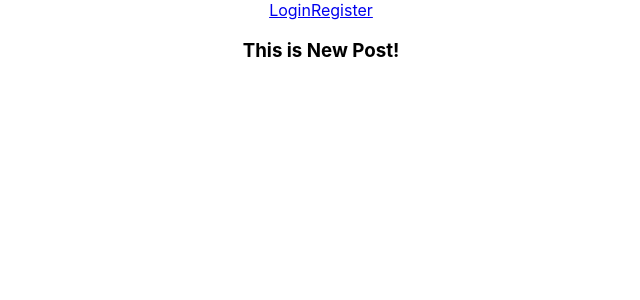
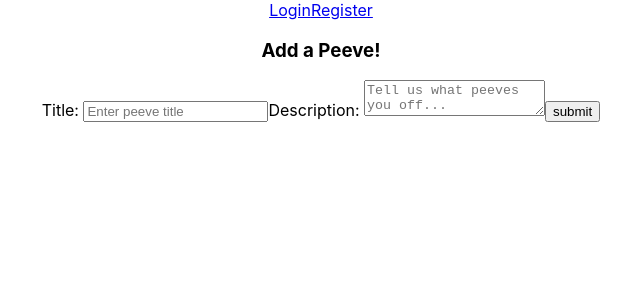
Before and after one commit to Lirucy/Peeved, a React (Create React App) app in the folder client/: page /new-post in a window 1280 px wide. Shown: the top 300 px of the page, without its empty margins (319-959 px from the left). Built offline with nearby package versions, Linux system fonts and the light colour scheme.

Commit message:
edit new post route, to create post only when logged in

```diff
--- a/client/src/App.js
+++ b/client/src/App.js
@@ -4,7 +4,7 @@ import Nav from "./components/Nav";
 import Home from "./screens/Home";
 import Register from "./screens/Register";
 import Login from "./screens/Login";
-// import NewPost from "./screens/NewPost";
+import NewPost from "./screens/NewPost";
 // import EditPost from "./screens/EditPost";
 import './App.css';
 
@@ -27,8 +27,7 @@ function App() {
             <Login setUser={setUser}/>
           </Route>
           <Route path="/new-post">
-          <h3>This is New Post!</h3>
-            {/* <NewPost /> */}
+            <NewPost />
           </Route>
           <Route path="/edit-post/:id">
           <h3>This is Edit/update post!</h3>
--- a/client/src/screens/Home.jsx
+++ b/client/src/screens/Home.jsx
@@ -12,7 +12,7 @@ const Home = () => {
     }, []);
     return (
         <section>
-            <h3>Checkout Top Pet Peeves!</h3>
+            <h3>Checkout our Top Pet Peeves!</h3>
             <div>
                 {posts.map((post) => (
                     <Post key={post._id} post={post} />
--- a/client/src/screens/Login.jsx
+++ b/client/src/screens/Login.jsx
@@ -9,7 +9,7 @@ const Login = (props) => {
 
     const handelSubmit = async (e) => {
         try {
-            e.preventDefaul();
+            e.preventDefault();
             const userInfo = {
                 username,
                 password
--- a/client/src/screens/NewPost.jsx
+++ b/client/src/screens/NewPost.jsx
@@ -1,8 +1,38 @@
+import { useState } from "react";
+import { useHistory } from "react-router-dom";
+import { newPost } from "../services";
+
 const NewPost = () => {
+    const [title, setTitle] = useState("");
+    const [content, setContent] = useState("");
+    const history = useHistory();
+
+    const handleSubmit = async (e) => {
+        try {
+            e.preventDefault();
+
+            const post = {
+                title,
+                content
+            }
+            await newPost(post);
+            history.push("/");
+        } catch (error) {
+            console.error(error.message);
+        }
+    };
+
     return (
-        <div>
-            <h3>Create a post here!</h3>
-        </div>
+        <section>
+            <h3>Add a Peeve!</h3>
+            <form onSubmit={handleSubmit}>
+                <label htmlFor="title">Title: </label>
+                <input id="title" type="text" placeholder="Enter peeve title" value={title} onChange={(e) => setTitle(e.target.value)}/>
+                <label htmlFor="content">Description: </label>
+                <textarea id="content" type="text" placeholder="Tell us what peeves you off..." value={content} onChange={(e) => setContent(e.target.value)}/>
+                <button type="submit">submit</button>
+            </form>
+        </section>
     );
 };
 
--- a/client/src/services/index.js
+++ b/client/src/services/index.js
@@ -1,9 +1,7 @@
 import axios from "axios";
 
 const apiURL =
-  process.env.NODE_ENV === "development"
-  ? "http://localhost:3001"
-  : "http://localhost:3001";
+  process.env.NODE_ENV === "development" ? "http://localhost:3001" : null;
 
 export const registerUser = async (userInfo) => {
   try {
@@ -13,7 +11,7 @@ const apiURL =
   } catch (error) {
     console.error(error.message);
   }
-  } ;
+};
 
 export const loginUser = async (userInfo) => {
   try {
@@ -29,8 +27,8 @@ const apiURL =
   return {
     headers: {
       Authorizaion: `Bearer ${token}`,
-          }
-      }
+    },
+  };
 };
 
 export const verifyUser = async () => {
@@ -66,9 +64,14 @@ const apiURL =
     const token = localStorage.getItem("token");
     if (token) {
       const config = buildHeaders(token);
-              const response = await axios.post(`${apiURL}/posts/new-post`, newPost, config);
+      const response = await axios.post(
+        `${apiURL}/api/posts/new-post`,
+        newPost,
+        config
+      );
       return response.data;
     }
+    return [];
   } catch (error) {
     console.error(error.message);
   }
@@ -80,7 +83,10 @@ export const updatePost = async (id) => {
     if (token) {
       const config = buildHeaders(token);
       //may need to remove${id}, on backend haven't been using /:id in path
-            const response = await axios.put(`${apiURL}/posts/update-post/${id}`, config);
+      const response = await axios.put(
+        `${apiURL}/api/posts/update-post/${id}`,
+        config
+      );
       return response.data;
     }
   } catch (error) {
@@ -93,7 +99,10 @@ export const destroyPost = async (id) => {
     const token = localStorage.getItem("token");
     if (token) {
       const config = buildHeaders(token);
-            const response = await axios.delete(`${apiURL}/posts/delete-post/${id}`, config);
+      const response = await axios.delete(
+        `${apiURL}/api/posts/delete-post/${id}`,
+        config
+      );
       return response.data;
     }
   } catch (error) {
```
Lines whose indentation alone changed are shown as unchanged.
